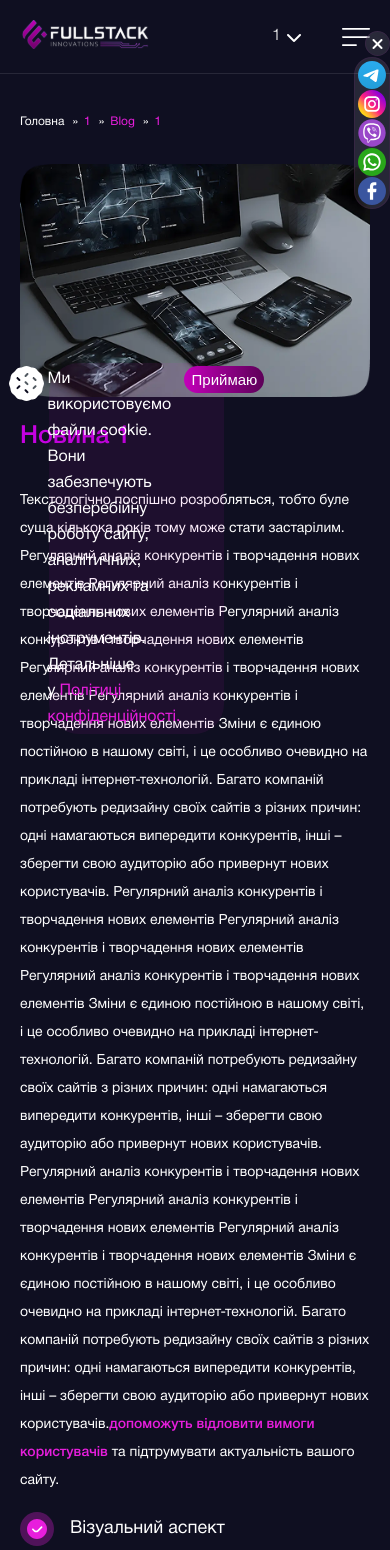
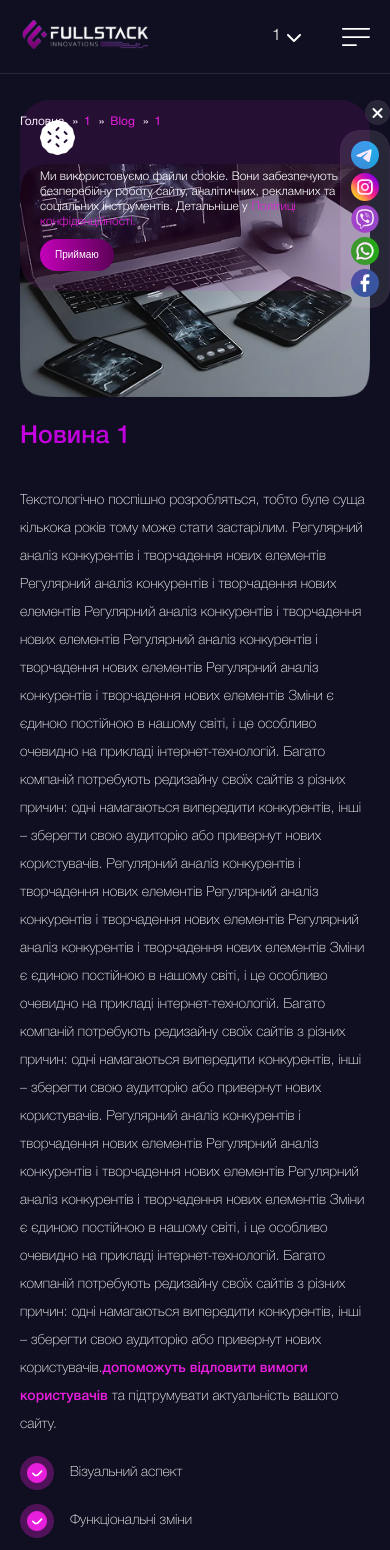
Before and after one commit to MykolaBuvanyk/FullStack-Innovations, a Next.js app in the folder client/: page /1/Blog/1 in a window 390 px wide. Shown: the top 1550 px of the page. Built offline with nearby package versions, Linux system fonts and the light colour scheme; a web font is replaced by a local one.

Commit message:
new creation of tablet and mobile version tun tun tun tun sahur

```diff
--- a/client/app/components/Cookie/Cookie.module.css
+++ b/client/app/components/Cookie/Cookie.module.css
@@ -1,5 +1,5 @@
 .cookieWrapper {
-    padding: 1vw;
+    padding: 20px;
     display: flex;
     justify-content: center;
     align-items: flex-start;
@@ -10,7 +10,7 @@
     bottom: 13%;
     color: rgba(255, 255, 255, 1);
     z-index: 1000000;
-    background-color: rgba(231, 30, 220, 0.07);
+    background-color: rgba(231, 30, 220, 0.1);
     border-radius: 30px;
     font-size: 16px;
     line-height: 26px;
@@ -39,3 +39,31 @@
     line-height: 22px;
     cursor: pointer;
 }
+
+@media(max-width:1150px){
+    .cookieWrapper{
+        max-width: fit-content;
+        font-size: 14px;
+        gap: 25px;
+        margin: 0 20px;
+    }
+    .cookieButton button{
+        padding: 10px 25px;
+    }
+}
+
+@media(max-width:650px){
+    .cookieWrapper{
+        flex-direction: column;
+        gap: 10px;
+        font-size: 12px;
+        line-height: 15px;
+        font-weight: 300;
+        top: 100px;
+        bottom: auto;
+    }
+    .cookieButton button{
+        padding: 5px 15px;
+        font-size: 10px;
+    }
+}
--- a/client/app/components/NewsContent/NewsContent.module.css
+++ b/client/app/components/NewsContent/NewsContent.module.css
@@ -147,8 +147,39 @@
     }
     .paragraph{
         font-size: 14px;
+        font-weight: 100;
     }
-    .bulletList{
+    .h2{
+        margin: 30px 0 20px;
+    }
+    .bulletList {
+        display: grid;
+        grid-template-columns: repeat(2, 1fr);
+        gap: 15px 20px;
+    }
+    .bulletList li{
+        font-size: 14px;
+        font-weight: 100;
+    }
+    .numberedList {
+        display: grid;
+        grid-template-columns: repeat(2, 1fr);
+        gap: 15px 20px;
+        margin-bottom: 0;
+    }
 
+    .numberedList li:last-child:nth-child(odd) {
+        grid-column: span 2;
+    }
+    .numberedList p{
+        font-size: 14px;
+        font-weight: 100;
     }
 }
+@media(max-width:650px){
+    .bulletList,
+    .numberedList{
+        grid-template-columns: repeat(1, 1fr);
+        gap: 20px;
+    }
+}
--- a/client/app/components/SocialLinks/SocialLinks.module.css
+++ b/client/app/components/SocialLinks/SocialLinks.module.css
@@ -42,3 +42,21 @@
     justify-content: center;
     align-items: center;
 }
+
+@media(max-width:1150px){
+    .socialLinksWrapper {
+        right: 20px;
+        top: 100px;
+        gap: 5px;
+    }
+    .socialLinksList{
+        gap: 4px;
+        padding: 10px;
+    }
+}
+
+@media(max-width:650px){
+    .socialLinksWrapper{
+        right: 0;
+    }
+}
```
